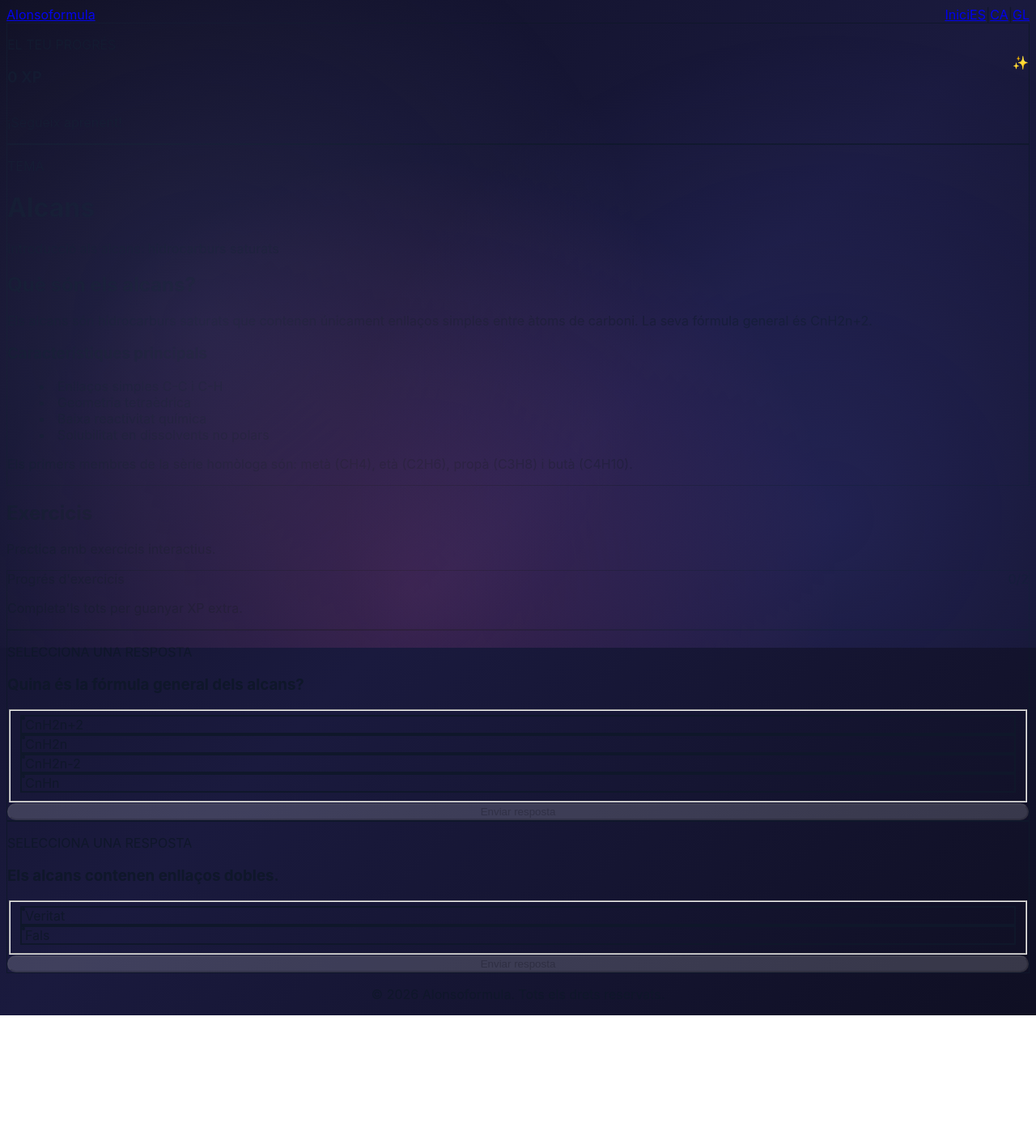
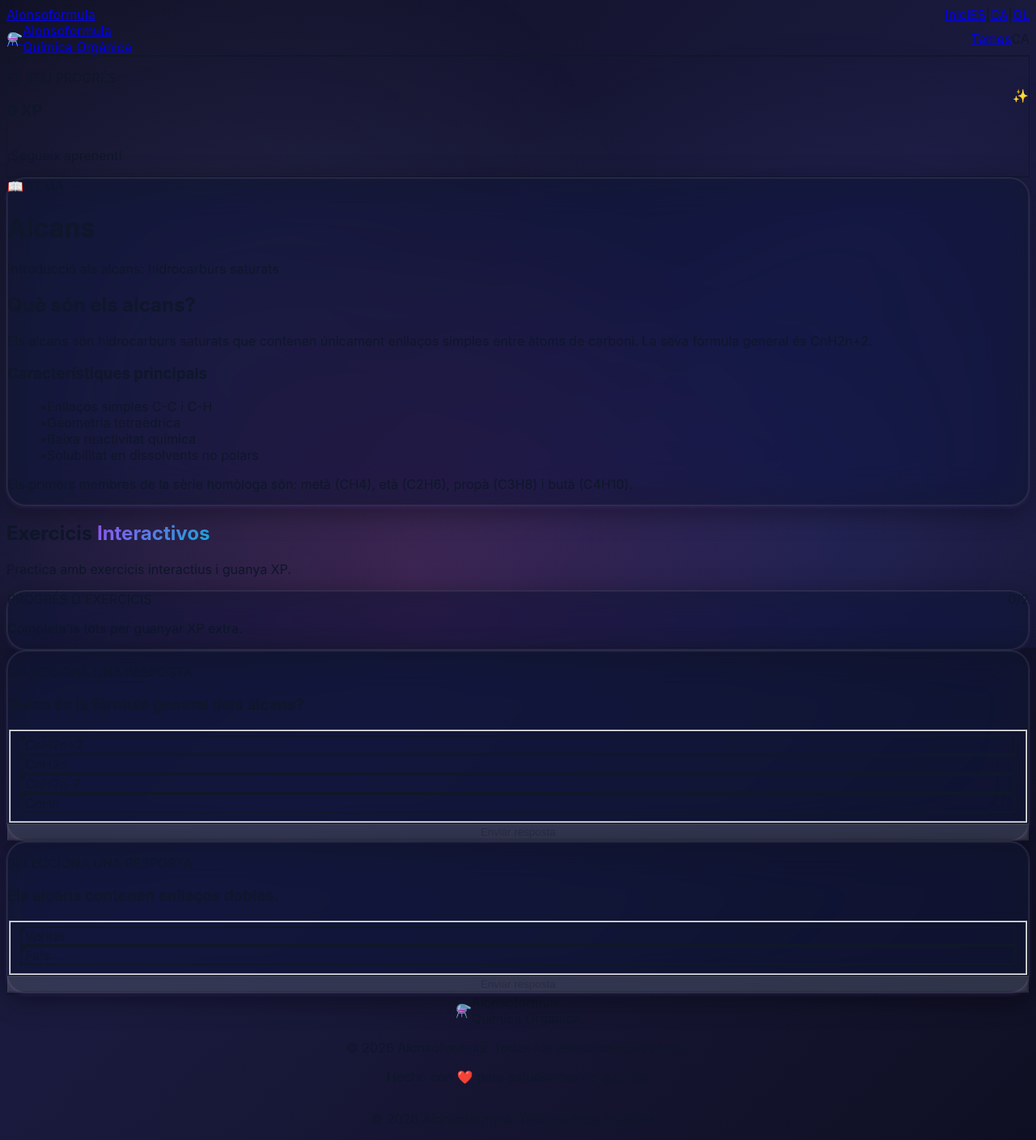
Before and after one commit to siramong/alonsoformula-next, a Next.js app: page /ca/topics/alcanos in a window 1280 px wide. Shown: the whole page at 81% size. Before the commit the page ends 1254 px from the top, so only its background shows below. Built offline with nearby package versions, Linux system fonts and the light colour scheme.

Commit message:
Complete redesign of topic detail pages with dark theme and modern UI
Co-authored-by: siramong <51140436+siramong@users.noreply.github.com>

```diff
--- a/components/ContentRenderer.tsx
+++ b/components/ContentRenderer.tsx
@@ -7,35 +7,33 @@ interface ContentRendererProps {
 
 export default function ContentRenderer({ sections }: ContentRendererProps) {
   return (
-    <div className="space-y-5 text-slate-700 leading-relaxed">
+    <div className="space-y-6 text-gray-300 leading-relaxed">
       {sections.map((section, index) => {
         switch (section.type) {
           case "heading": {
             const level = section.level || 2;
-            const className =
-              "text-2xl sm:text-3xl font-semibold mt-8 mb-3 text-slate-900";
 
             if (level === 2) {
               return (
-                <h2 key={index} className={className}>
+                <h2 key={index} className="text-3xl sm:text-4xl font-bold mt-10 mb-4 text-white">
                   {section.content}
                 </h2>
               );
             } else if (level === 3) {
               return (
-                <h3 key={index} className={className}>
+                <h3 key={index} className="text-2xl sm:text-3xl font-bold mt-8 mb-3 text-white">
                   {section.content}
                 </h3>
               );
             } else if (level === 4) {
               return (
-                <h4 key={index} className={className}>
+                <h4 key={index} className="text-xl sm:text-2xl font-bold mt-6 mb-3 text-white">
                   {section.content}
                 </h4>
               );
             }
             return (
-              <h2 key={index} className={className}>
+              <h2 key={index} className="text-3xl sm:text-4xl font-bold mt-10 mb-4 text-white">
                 {section.content}
               </h2>
             );
@@ -43,30 +41,31 @@ export default function ContentRenderer({ sections }: ContentRendererProps) {
 
           case "text":
             return (
-              <p key={index} className="text-base sm:text-lg">
+              <p key={index} className="text-lg sm:text-xl text-gray-300 leading-relaxed">
                 {section.content}
               </p>
             );
 
           case "image":
             return (
-              <div key={index} className="my-6">
+              <div key={index} className="my-8">
                 <Image
                   src={section.src || ""}
                   alt={section.alt || ""}
                   width={800}
                   height={600}
-                  className="rounded-2xl border border-slate-200/80 shadow-sm"
+                  className="rounded-2xl border border-white/10 shadow-2xl"
                 />
               </div>
             );
 
           case "list":
             return (
-              <ul key={index} className="list-disc list-inside space-y-2">
+              <ul key={index} className="space-y-3 my-6">
                 {section.items?.map((item, itemIndex) => (
-                  <li key={itemIndex} className="text-base sm:text-lg">
-                    {item}
+                  <li key={itemIndex} className="flex items-start gap-3 text-lg text-gray-300">
+                    <span className="text-purple-400 mt-1">•</span>
+                    <span>{item}</span>
                   </li>
                 ))}
               </ul>
--- a/components/ExerciseCard.tsx
+++ b/components/ExerciseCard.tsx
@@ -78,12 +78,12 @@ export default function ExerciseCard({
   };
 
   return (
-    <Card gradient className="p-8 sm:p-10 animate-slide-up">
+    <div className="card-glass p-8 sm:p-10 rounded-3xl animate-slide-up">
       <div className="space-y-3 mb-8">
-        <p className="text-xs font-bold uppercase tracking-widest text-primary-600">
+        <p className="text-xs font-bold uppercase tracking-widest text-purple-400">
           {t.selectAnswer}
         </p>
-        <h3 className="text-2xl sm:text-3xl font-black text-gray-900">
+        <h3 className="text-2xl sm:text-3xl font-black text-white">
           {exercise.question}
         </h3>
       </div>
@@ -117,53 +117,56 @@ export default function ExerciseCard({
 
       {!isSubmitted ? (
         <div className="mt-8">
-          <PrimaryButton
+          <button
             onClick={handleSubmit}
             disabled={!selectedAnswer}
-            className="w-full"
+            className="w-full px-8 py-4 bg-gradient-to-r from-purple-600 via-pink-600 to-purple-600 text-white font-bold rounded-2xl shadow-2xl shadow-purple-500/50 hover:shadow-purple-500/70 transform hover:scale-105 active:scale-95 transition-all disabled:opacity-50 disabled:cursor-not-allowed disabled:scale-100 disabled:shadow-none"
           >
             {t.submit}
-          </PrimaryButton>
+          </button>
         </div>
       ) : (
         <div className="mt-8 space-y-6 animate-fade-in" aria-live="polite">
           <div
-            className={`rounded-3xl border-2 px-6 py-6 backdrop-blur ${
+            className={`rounded-3xl border-2 px-8 py-6 backdrop-blur ${
               isCorrect
-                ? "border-success-300 bg-success-50 shadow-lg"
-                : "border-warning-300 bg-warning-50 shadow-lg"
+                ? "border-green-500/50 bg-green-500/10"
+                : "border-red-500/50 bg-red-500/10"
             }`}
           >
             <p
-              className={`text-xl font-black ${
-                isCorrect ? "text-success-900" : "text-warning-900"
+              className={`text-2xl font-black mb-4 ${
+                isCorrect ? "text-green-400" : "text-red-400"
               }`}
             >
               {isCorrect ? t.correct : t.incorrect}
             </p>
             {exercise.explanation && (
               <div className="mt-4 space-y-2">
-                <p className="font-bold text-sm text-gray-800">{t.explanation}:</p>
-                <p className="text-gray-800 leading-relaxed">
+                <p className="font-bold text-sm text-gray-300">{t.explanation}:</p>
+                <p className="text-gray-300 leading-relaxed text-lg">
                   {exercise.explanation}
                 </p>
               </div>
             )}
             {isCorrect && (
-              <div className="mt-4 flex items-center gap-2 text-success-900 font-bold">
-                <span className="text-2xl">⭐</span>
+              <div className="mt-6 flex items-center gap-3 text-yellow-400 font-bold text-lg">
+                <span className="text-3xl">⭐</span>
                 <span>+{exercise.xpReward || 10} {t.earnedXP}</span>
               </div>
             )}
           </div>
 
           {!isCorrect && (
-            <SecondaryButton onClick={handleReset} className="w-full">
+            <button
+              onClick={handleReset}
+              className="w-full px-8 py-4 bg-slate-800/50 backdrop-blur text-white font-bold rounded-2xl border-2 border-purple-500/30 hover:border-purple-500/60 hover:bg-slate-800/70 transform hover:scale-105 active:scale-95 transition-all"
+            >
               {t.tryAgain}
-            </SecondaryButton>
+            </button>
           )}
         </div>
       )}
-    </Card>
+    </div>
   );
 }
--- a/components/TopicPageClient.tsx
+++ b/components/TopicPageClient.tsx
@@ -1,6 +1,7 @@
 "use client";
 
 import { useEffect, useMemo, useState } from "react";
+import Link from "next/link";
 import ExerciseCard from "@/components/ExerciseCard";
 import ProgressBar from "@/components/ProgressBar";
 import ContentRenderer from "@/components/ContentRenderer";
@@ -48,71 +49,112 @@ export default function TopicPageClient({
     setCompletedCount(completed);
   }, [content.exercises, slug, refreshKey]);
 
+  const langPath = lang === "es" ? "/es" : `/${lang}`;
+
   return (
-    <div className="space-y-8">
+    <div className="min-h-screen relative">
+      {/* Animated background particles */}
+      <div className="fixed inset-0 overflow-hidden pointer-events-none">
+        <div className="absolute top-20 left-10 w-2 h-2 bg-purple-500 rounded-full particle opacity-30"></div>
+        <div className="absolute top-40 right-20 w-3 h-3 bg-pink-500 rounded-full particle opacity-30" style={{animationDelay: '2s'}}></div>
+        <div className="absolute bottom-40 left-1/4 w-2 h-2 bg-cyan-500 rounded-full particle opacity-30" style={{animationDelay: '4s'}}></div>
+      </div>
+
+      {/* Header */}
+      <header className="sticky top-0 z-50 backdrop-blur-xl bg-slate-900/80 border-b border-white/10">
+        <nav className="max-w-7xl mx-auto px-4 sm:px-6 lg:px-8 py-4 flex items-center justify-between">
+          <Link href={langPath} className="flex items-center gap-3">
+            <div className="w-12 h-12 rounded-2xl bg-gradient-to-br from-purple-600 via-pink-600 to-cyan-600 flex items-center justify-center text-white font-bold text-xl shadow-lg shadow-purple-500/50 hover:shadow-xl hover:shadow-purple-500/70 transition-all hover:scale-110">
+              ⚗️
+            </div>
+            <div>
+              <span className="font-black text-2xl text-white tracking-tight">Alonsoformula</span>
+              <div className="text-xs text-purple-400 font-semibold">Química Orgánica</div>
+            </div>
+          </Link>
+          <div className="flex items-center gap-6">
+            <Link href={`${langPath}/topics`} className="text-purple-400 hover:text-white font-medium transition-colors">
+              {lang === "es" ? "Temas" : lang === "ca" ? "Temes" : "Temas"}
+            </Link>
+            <div className="flex items-center gap-2 text-sm font-semibold text-gray-400">
+              <span className="px-2 py-1 bg-purple-500/20 text-purple-300 rounded">{lang.toUpperCase()}</span>
+            </div>
+          </div>
+        </nav>
+      </header>
+
+      <div className="max-w-7xl mx-auto px-4 sm:px-6 lg:px-8 py-8 space-y-10">
         <ProgressBar lang={lang} key={refreshKey} />
 
-      <Card className="p-6 sm:p-10">
-        <div className="space-y-3">
-          <p className="text-sm font-semibold uppercase tracking-wide text-primary-600">
-            {lang === "es" && "Tema"}
-            {lang === "ca" && "Tema"}
-            {lang === "gl" && "Tema"}
-          </p>
-          <h1 className="text-3xl sm:text-4xl font-semibold text-slate-900">
+        {/* Topic Content */}
+        <div className="card-glass p-8 sm:p-12 rounded-3xl">
+          <div className="space-y-4 mb-8">
+            <div className="flex items-center gap-3">
+              <span className="text-sm font-bold uppercase tracking-widest text-purple-400">
+                {lang === "es" && "📖 Tema"}
+                {lang === "ca" && "📖 Tema"}
+                {lang === "gl" && "📖 Tema"}
+              </span>
+            </div>
+            <h1 className="text-4xl sm:text-5xl lg:text-6xl font-black text-white leading-tight tracking-tight">
               {content.title}
             </h1>
-          <p className="text-base sm:text-lg text-slate-600">
+            <p className="text-xl text-gray-300 leading-relaxed max-w-3xl">
               {content.description}
             </p>
           </div>
 
-        <div className="mt-8">
+          <div className="prose prose-invert prose-lg max-w-none">
             <ContentRenderer sections={content.sections} />
           </div>
-      </Card>
+        </div>
 
+        {/* Exercises Section */}
         {content.exercises && content.exercises.length > 0 && (
-        <Section
-          title={
-            lang === "es"
-              ? "Ejercicios"
+          <div>
+            <div className="mb-8">
+              <h2 className="text-4xl sm:text-5xl font-black text-white mb-4">
+                {lang === "es" ? "Ejercicios" : lang === "ca" ? "Exercicis" : "Exercicios"}
+                <span className="text-gradient"> Interactivos</span>
+              </h2>
+              <p className="text-xl text-gray-300">
+                {lang === "es"
+                  ? "Practica con ejercicios interactivos y gana XP."
                   : lang === "ca"
-              ? "Exercicis"
-              : "Exercicios"
-          }
-          description={
-            lang === "es"
-              ? "Practica con ejercicios interactivos."
-              : lang === "ca"
-              ? "Practica amb exercicis interactius."
-              : "Practica con exercicios interactivos."
-          }
-        >
-          <Card className="p-5 sm:p-6">
-            <UiProgressBar
-              label={
-                lang === "es"
+                  ? "Practica amb exercicis interactius i guanya XP."
+                  : "Practica con exercicios interactivos e gaña XP."}
+              </p>
+            </div>
+
+            <div className="card-glass p-6 sm:p-8 rounded-3xl mb-8">
+              <div className="flex items-center justify-between mb-4">
+                <span className="text-sm font-bold text-purple-300 uppercase tracking-wider">
+                  {lang === "es"
                     ? "Progreso de ejercicios"
                     : lang === "ca"
                     ? "Progrés d'exercicis"
-                  : "Progreso de exercicios"
-              }
-              value={completedCount}
-              max={totalExercises}
-              valueLabel={`${completedCount}/${totalExercises}`}
-              helperText={
-                lang === "es"
+                    : "Progreso de exercicios"}
+                </span>
+                <span className="text-2xl font-black text-white">
+                  {completedCount}/{totalExercises}
+                </span>
+              </div>
+              <div className="w-full bg-slate-800/50 rounded-full h-3 overflow-hidden">
+                <div
+                  className="h-full bg-gradient-to-r from-purple-600 via-pink-600 to-purple-600 rounded-full transition-all duration-500"
+                  style={{ width: `${(completedCount / totalExercises) * 100}%` }}
+                ></div>
+              </div>
+              <p className="text-sm text-gray-400 mt-3">
+                {lang === "es"
                   ? "Completa todos para ganar XP extra."
                   : lang === "ca"
                   ? "Completa'ls tots per guanyar XP extra."
-                  : "Completa todos para gañar XP extra."
-              }
-            />
-          </Card>
+                  : "Completa todos para gañar XP extra."}
+              </p>
+            </div>
 
-          <div className="space-y-6">
-            {content.exercises.map((exercise, index) => (
+            <div className="space-y-6">{content.exercises.map((exercise, index) => (
                 <ExerciseCard
                   key={index}
                   exercise={exercise}
@@ -122,8 +164,34 @@ export default function TopicPageClient({
                 />
               ))}
             </div>
-        </Section>
+          </div>
         )}
+      </div>
+
+      {/* Footer */}
+      <footer className="border-t border-white/10 backdrop-blur-xl bg-slate-900/50 mt-20">
+        <div className="max-w-7xl mx-auto px-4 sm:px-6 lg:px-8 py-12">
+          <div className="flex flex-col md:flex-row justify-between items-center gap-6">
+            <div className="flex items-center gap-3">
+              <div className="w-10 h-10 rounded-xl bg-gradient-to-br from-purple-600 to-pink-600 flex items-center justify-center text-white font-bold shadow-lg">
+                ⚗️
+              </div>
+              <div>
+                <div className="font-bold text-white">Alonsoformula</div>
+                <div className="text-xs text-gray-400">Química Orgánica</div>
+              </div>
+            </div>
+            <div className="text-center md:text-right">
+              <p className="text-gray-400 text-sm mb-1">
+                © 2026 Alonsoformula. Todos los derechos reservados.
+              </p>
+              <p className="text-gray-500 text-xs">
+                Hecho con <span className="text-pink-500">❤️</span> para estudiantes de química
+              </p>
+            </div>
+          </div>
+        </div>
+      </footer>
     </div>
   );
 }
```
Lines whose indentation alone changed are shown as unchanged.
